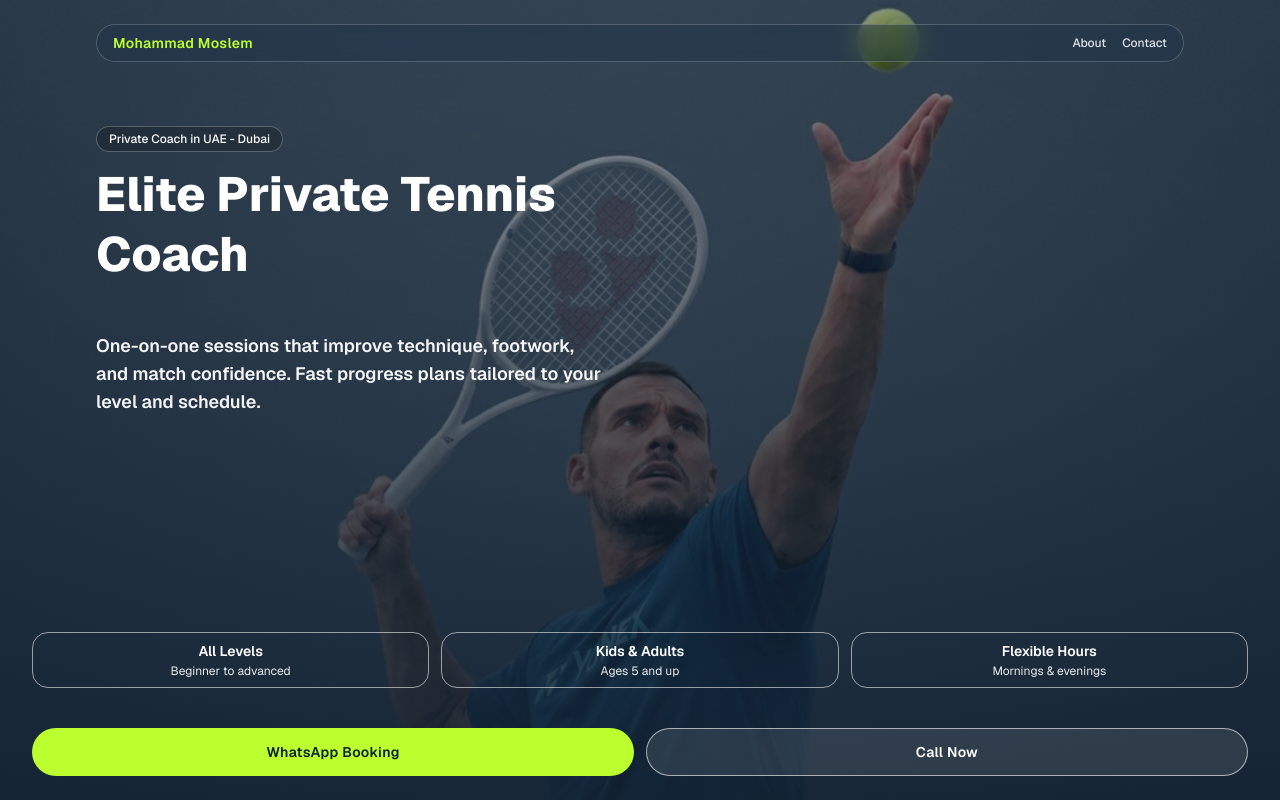
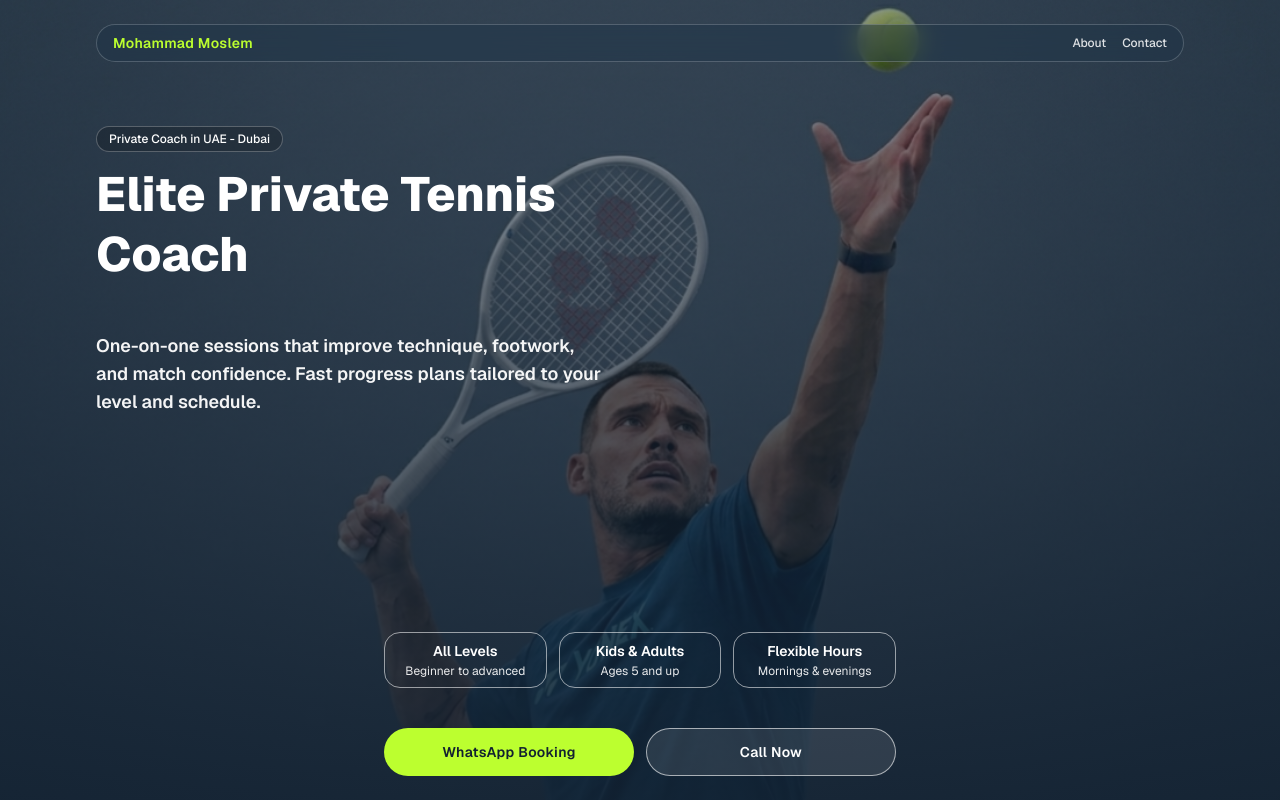
Before and after one commit to WhisperOfLove/tennis-coacher-web, a Next.js app: page / in a window 1280 px wide. Built offline with nearby package versions, Linux system fonts and the light colour scheme.

Commit message:
big change 2

```diff
--- a/src/components/ActionButton.tsx
+++ b/src/components/ActionButton.tsx
@@ -10,7 +10,7 @@ export function ActionButton({
   variant = "primary",
 }: ActionButtonProps) {
   const baseStyles =
-    "inline-flex min-h-12 items-center justify-center rounded-full px-6 text-sm font-semibold tracking-wide transition-all focus-visible:outline-none focus-visible:ring-2 focus-visible:ring-offset-2 focus-visible:ring-offset-black/60";
+    "inline-flex w-full min-h-12 items-center justify-center rounded-full px-6 text-sm font-semibold tracking-wide transition-all focus-visible:outline-none focus-visible:ring-2 focus-visible:ring-offset-2 focus-visible:ring-offset-black/60 sm:w-auto";
 
   const variantStyles =
     variant === "primary"
--- a/src/components/HeroSection.tsx
+++ b/src/components/HeroSection.tsx
@@ -50,7 +50,7 @@ export function HeroSection() {
 
         </main>
 
-        <div className="pointer-events-none absolute inset-x-4 bottom-28 z-20 grid grid-cols-3 gap-2 sm:inset-x-8 sm:bottom-28 sm:gap-3">
+        <div className="pointer-events-none absolute inset-x-4 bottom-28 z-20 grid grid-cols-3 gap-2 sm:inset-x-8 sm:mx-auto sm:max-w-xl sm:gap-3 md:max-w-lg">
           {highlights.map((item) => (
             <article
               key={item.title}
@@ -66,7 +66,7 @@ export function HeroSection() {
 
         <div
           id="contact"
-          className="absolute inset-x-4 bottom-4 z-30 grid grid-cols-1 gap-3 sm:inset-x-8 sm:bottom-6 sm:grid-cols-2"
+          className="fixed inset-x-4 bottom-[calc(env(safe-area-inset-bottom)+0.75rem)] z-30 grid grid-cols-1 gap-3 sm:inset-x-8 sm:mx-auto sm:max-w-md sm:grid-cols-2 sm:bottom-6 md:max-w-lg"
         >
           <ActionButton label="WhatsApp Booking" href={WHATSAPP_LINK} />
           <ActionButton label="Call Now" href={CALL_LINK} variant="secondary" />
```
